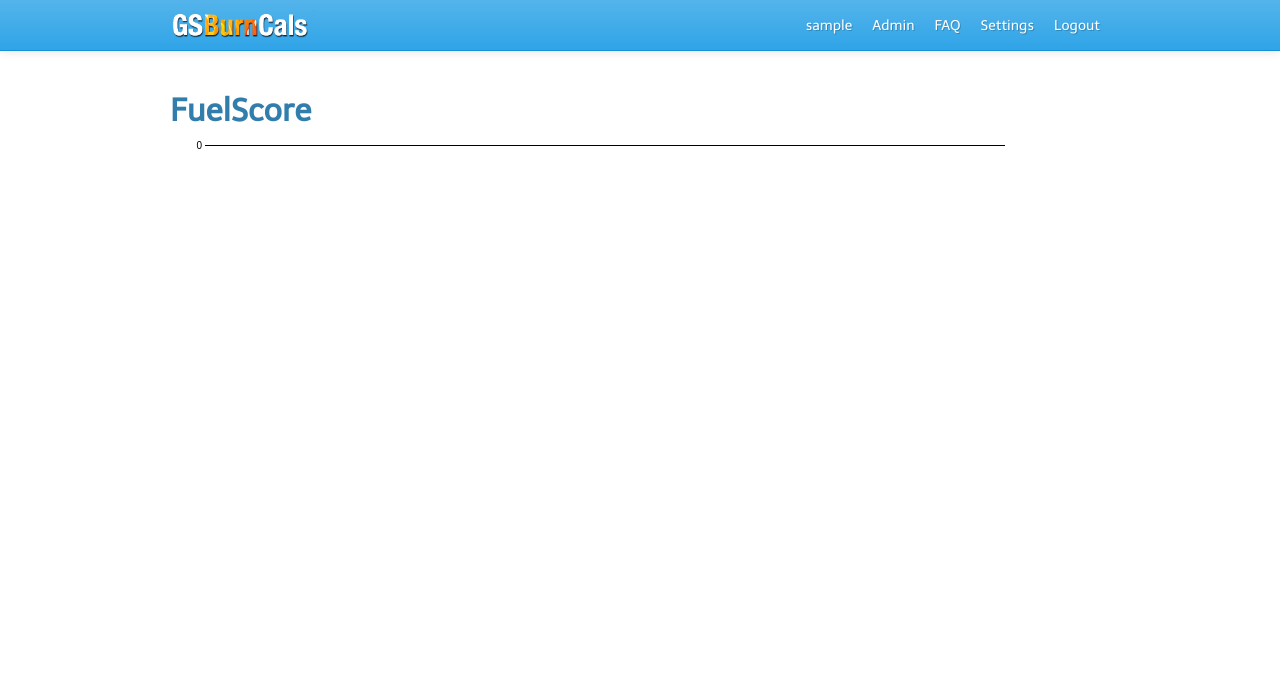
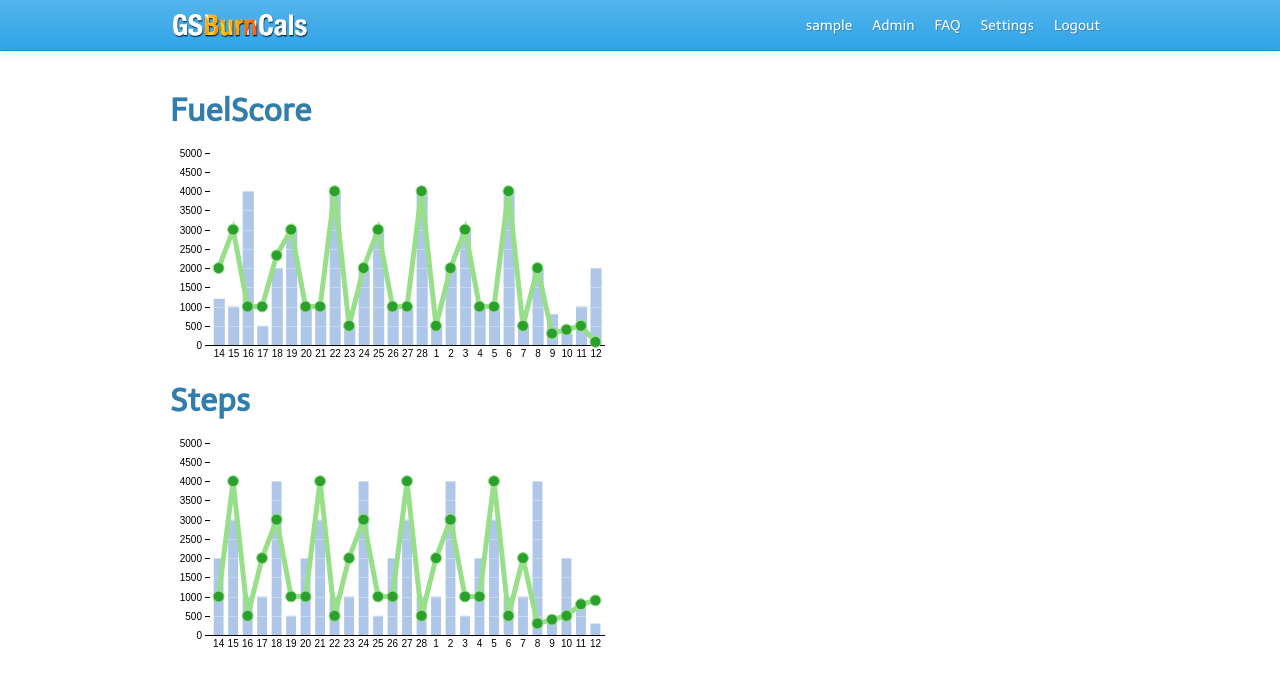
Before and after one commit to tb6272574/fuel, a Django app: page /stats/ in a window 1280 px wide. Shown: the top 686 px of the page. Run offline with Django 3.2, Linux system fonts and the light colour scheme; the visitor is signed in with stand-in values (Sample User, id 1); data that the repository does not hold is empty; some libraries are stand-ins or nearby versions.

Commit message:
stas substantially changed

```diff
--- a/fuel/templates/stats.html
+++ b/fuel/templates/stats.html
@@ -8,9 +8,11 @@
 </head>
 <h2> FuelScore </h2>
 <script type="text/javascript+protovis">
-var data = {{ fuelscore }},
-    w = 800,
-    h = 400,
+var //data = {{ fuelscore }},
+    data = [1200,1000, 4000, 500, 2000, 3000, 1000, 1000, 4000, 500, 2000, 3000, 1000, 1000, 4000, 500, 2000, 3000, 1000, 1000, 4000, 500, 2000,800,300,1000,2000],
+    avgdata = [2000, 3000, 1000, 1000, 2330, 3000, 1000, 1000, 4000, 500, 2000, 3000, 1000, 1000, 4000, 500, 2000, 3000, 1000, 1000, 4000, 500, 2000,300,400,500,80],
+    w = 400,
+    h = 200,
     x = pv.Scale.ordinal(pv.range(data.length)).splitBanded(0, w, 2/5);
 var maxdata = 0;
     for (var point in data)
@@ -18,9 +20,16 @@ var maxdata = 0;
       if (data[point] > maxdata)
         maxdata=data[point];
     }
-    y = pv.Scale.linear(0, maxdata*1.1).range(0, h);
+    for (var point in avgdata)
+    {
+      if (avgdata[point] > maxdata)
+        maxdata=avgdata[point];
+    }
+
+    y = pv.Scale.linear(0, maxdata*1.3).range(0, h);
 
 var vis = new pv.Panel()
+    .def("i",-1)
     .width(w)
     .height(h)
     .bottom(20)
@@ -29,20 +38,33 @@ var vis = new pv.Panel()
     .top(5);
 
 var bar = vis.add(pv.Bar)
+    //.visible(false)
     .data(data)
     .left(function() x(this.index))
-    .width(x.range().band)
+    .width(w/data.length * 3 / 4)
     .bottom(0)
-    .height(y);
+    .height(y)
+    .fillStyle(function() (vis.i()==this.index)?"#1f77b4":"#aec7e8")
+    .event("mouseover", function() vis.i(this.index))
+    .event("mouseout", function() vis.i(-1))
 
-bar.anchor("top").add(pv.Label)
-    .textStyle("white")
-    .text(function(d) d.toFixed(0));
+
+bar.add(pv.Label)
+    .left(20)
+    .top(10)
+    .visible(function() vis.i() == this.index)
+    .textStyle("#000")
+    .text(function(d) 'Your FuelScore: ' + d.toFixed(0))
+    .font("bold 10pt san-serif")
+   .add(pv.Dot)
+     .left(15)
+     .top(3)
+     .size(15)
 
 bar.anchor("bottom").add(pv.Label)
     .textMargin(5)
     .textBaseline("top")
-    .text(function() "ABCDEFGHIJK".charAt(this.index));
+    .text(function() ((14 + this.index > 28)?14+this.index-28:14+this.index).toString())
 
 vis.add(pv.Rule)
     .data(y.ticks())
@@ -55,10 +77,133 @@ vis.add(pv.Rule)
   .anchor("left").add(pv.Label)
     .text(function(d) d.toFixed(0));
 
-vis.render();
+var line = vis.add(pv.Line)
+    .data(avgdata)
+    .left(function() x(this.index) + w/data.length/3)
+    .bottom(y)
+    .strokeStyle("#98df8a")
+    .lineWidth(5);
+
+line.add(pv.Dot)
+    .fillStyle("#2ca02c")
+    .size(30)
+    .lineWidth(1)
+    .event("mouseover", function() vis.i(this.index))
+    .event("mouseout", function() vis.i(-1))
+   .add(pv.Dot)
+     .left(15)
+     .top(23)
+     .size(20)
+     .visible(function() vis.i() == this.index)
 
 
+    .add(pv.Label)
+    .top(30)
+    .left(20)
+    .text(function(d) 'Class Average FuelScore: ' + d.toFixed(0))
+    .textStyle("#000")
+    .font("bold 10pt san-serif")
+    .bottom(function() this.parent.index * 12 + 10)
+    .visible(function() vis.i() == this.index);
+    //.event(
+
+vis.render();
+</script>
+
+<h2>Steps</h2>
+<script type="text/javascript+protovis">
+var //data = {{ fuelscore }},
+    data = [2000, 3000, 1000, 1000, 4000, 500, 2000, 3000, 1000, 1000, 4000, 500, 2000, 3000, 1000, 1000, 4000, 500, 2000, 3000, 1000, 1000, 4000, 500, 2000,800,300],
+    avgdata = [1000, 4000, 500, 2000, 3000, 1000, 1000, 4000, 500, 2000, 3000, 1000, 1000, 4000, 500, 2000, 3000, 1000, 1000, 4000, 500, 2000,300,400,500,800,900],
+    w = 400,
+    h = 200,
+    x = pv.Scale.ordinal(pv.range(data.length)).splitBanded(0, w, 2/5);
+var maxdata = 0;
+    for (var point in data)
+    {
+      if (data[point] > maxdata)
+        maxdata=data[point];
+    }
+    for (var point in avgdata)
+    {
+      if (avgdata[point] > maxdata)
+        maxdata=avgdata[point];
+    }
+
+    y = pv.Scale.linear(0, maxdata*1.3).range(0, h);
+
+var vis2 = new pv.Panel()
+    .def("i",-1)
+    .width(w)
+    .height(h)
+    .bottom(20)
+    .left(35)
+    .right(5)
+    .top(5);
+
+var bar = vis2.add(pv.Bar)
+    //.visible(false)
+    .data(data)
+    .left(function() x(this.index))
+    .width(w/data.length * 2 / 3)
+    .bottom(0)
+    .height(y)
+    .fillStyle(function() (vis2.i()==this.index)?"#1f77b4":"#aec7e8")
+    .event("mouseover", function() vis2.i(this.index))
+    .event("mouseout", function() vis2.i(-1))
+
+
+bar.add(pv.Label)
+    .left(20)
+    .top(10)
+    .visible(function() vis2.i() == this.index)
+    .textStyle("#000")
+    .text(function(d) 'Your Steps: ' + d.toFixed(0))
+    .font("bold 10pt san-serif")
+
+bar.anchor("bottom").add(pv.Label)
+    .textMargin(5)
+    .textBaseline("top")
+    .text(function() ((14 + this.index > 28)?14+this.index-28:14+this.index).toString())
+
+vis2.add(pv.Rule)
+    .data(y.ticks())
+    .bottom(function(d) Math.round(y(d)) - .5)
+    .strokeStyle(function(d) d ? "rgba(255,255,255,.3)" : "#000")
+  .add(pv.Rule)
+    .left(0)
+    .width(5)
+    .strokeStyle("#000")
+  .anchor("left").add(pv.Label)
+    .text(function(d) d.toFixed(0));
+
+var line = vis2.add(pv.Line)
+    .data(avgdata)
+    .left(function() x(this.index) + w/data.length/3)
+    .bottom(y)
+    .strokeStyle("#98df8a")
+    .lineWidth(5);
+
+line.add(pv.Dot)
+    .fillStyle("#2ca02c")
+    .size(30)
+    .lineWidth(1)
+    .event("mouseover", function() vis2.i(this.index))
+    .event("mouseout", function() vis2.i(-1))
+
+    .add(pv.Label)
+    .top(30)
+    .left(20)
+    .text(function(d) 'Class Average Steps: ' + d.toFixed(0))
+    .textStyle("#000")
+    .font("bold 10pt san-serif")
+    .bottom(function() this.parent.index * 12 + 10)
+    .visible(function() vis2.i() == this.index);
+    //.event(
+
+vis2.render();
 </script>
 
 
+
 {% endblock %}}
```
